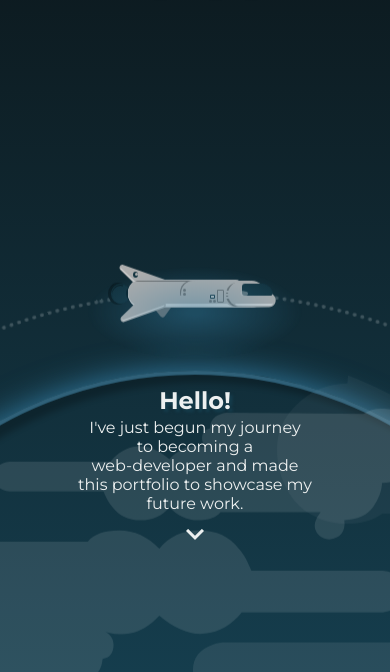
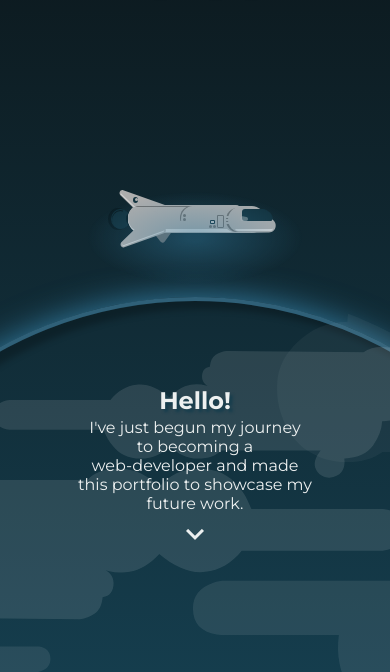
Before and after one commit to ChristianAgren/portfolio, a plain HTML site: page index.html in a window 390 px wide. Shown: the part 172-844 px from the top of the page. Drawn offline with Linux system fonts and the light colour scheme.

Commit message:
turned off parallax, didn't work for mobile

```diff
--- a/global-style.css
+++ b/global-style.css
@@ -20,15 +20,18 @@
 
 html, body {
     height: 100%;
+    width: 100%;
 }
 
 body {
     position: relative;
+    -moz-perspective: 0;
+    -webkit-perspective: 0;
+    perspective: 0;
 
     font-family: 'Montserrat', sans-serif;
     background: linear-gradient(var(--primary-color), var(--secondary-color));
     color: var(--offwhite);
-    width: 100vw;
 }
 
 p {
@@ -77,8 +80,7 @@ p {
 /* --------------------------- */
 
 .parallax {
-    perspective: 20px;
-    -webkit-perspective: 20px;
+
     height: 100%;
     overflow-x: hidden ;
     overflow-y: auto;
@@ -86,6 +88,8 @@ p {
 
 .parallax_group {
     position: relative;
+    -moz-transform-style: preserve-3d;
+    -webkit-transform-style: preserve-3d;
     transform-style: preserve-3d;
     height: 100%;
 }
@@ -110,11 +114,15 @@ p {
     left: 0;
 }
 .parallax_layer-content {
-  transform: translateZ(0);
-  z-index: 1;
+    -moz-transform: translateZ(0);
+    -webkit-transform: translateZ(0);
+    transform: translateZ(0);
+    z-index: 1;
 }
 .parallax_layer-back {
-  transform: translateZ(-100px) scale(6);
+  -moz-transform: translateZ(-50px) scale(1);
+  -webkit-transform: translateZ(-50px) scale(1);
+  transform: translateZ(-50px) scale(1);
 }
 
 /* --------------------------- */
@@ -130,7 +138,7 @@ p {
     position: absolute;
 
     width: 100%;
-    height: 94vh;
+    height: 94%;
 
     grid-template-columns: 1fr 1fr 1fr 1fr 1fr;
     grid-template-rows: .4fr .2fr 1.5fr .1fr .1fr .2fr .2fr;
@@ -148,12 +156,12 @@ p {
 
 .about-container {
     width: 100%;
-    height: 94vh;
+    height: 94%;
 }
 
 .planet-container {
     position: absolute;
-    top: -20rem;
+    top: -130%;
     width: 100%;
     height: 290%;
 }
@@ -203,15 +211,13 @@ p {
 }
 
 .land {
-
-
     width: 300%;
     height: 100%;
     background: url(./res/earth-vector-bright.svg) 0 0 repeat / 50%;
 }
 
 .atmosphere {
-    top: 28.5%;
+    top: 29%;
 
     width: 52vw;
     height: 52vw;
@@ -235,19 +241,6 @@ p {
     min-width: 70rem;
     opacity: 0;
 }
-
-.track {
-    position: absolute;
-
-    width: 55vw;
-    height:55vw;
-    min-width: 70rem;
-    min-height: 70rem;
-    border-radius: 50%;
-    border: .3rem dotted #edf0f036;
-    opacity: 0;
-}
-
 
 .ship {
     position: absolute;
@@ -311,7 +304,3 @@ p {
 .phasein-animation {
     animation: phasein 2s ease-out 1s forwards, fadein 1s ease-in 1s forwards
 }
-
-.spin-animation {
-    animation: spin 180s linear reverse infinite, fadein 1.5s ease-in 3s forwards
-}
--- a/index.html
+++ b/index.html
@@ -58,14 +58,13 @@
                 </div>
             </div>
             <div class="parallax_layer parallax_layer-back">
-                <div class="planet-container overflow-hidden">
+                <div class="planet-container ">
                     <div class="planet sphere-shape overflow-hidden">
                         <div class="land rotate-land-animation"></div>
                     </div>
                     <div class="atmosphere sphere-shape"></div>
                     <div class="orbit phasein-animation">
                         <div class="ship wobble-animation"></div>
-                        <div class="track spin-animation"></div>
                     </div>
                 </div>
             </div>
--- a/keyframes.css
+++ b/keyframes.css
@@ -54,11 +54,11 @@
     }
 }
 
-@keyframes spin {
+/* @keyframes spin {
     0% {
         transform: rotate(0deg);
     }
     100% {
         transform: rotate(360deg);
     }
-}
+} */
```
